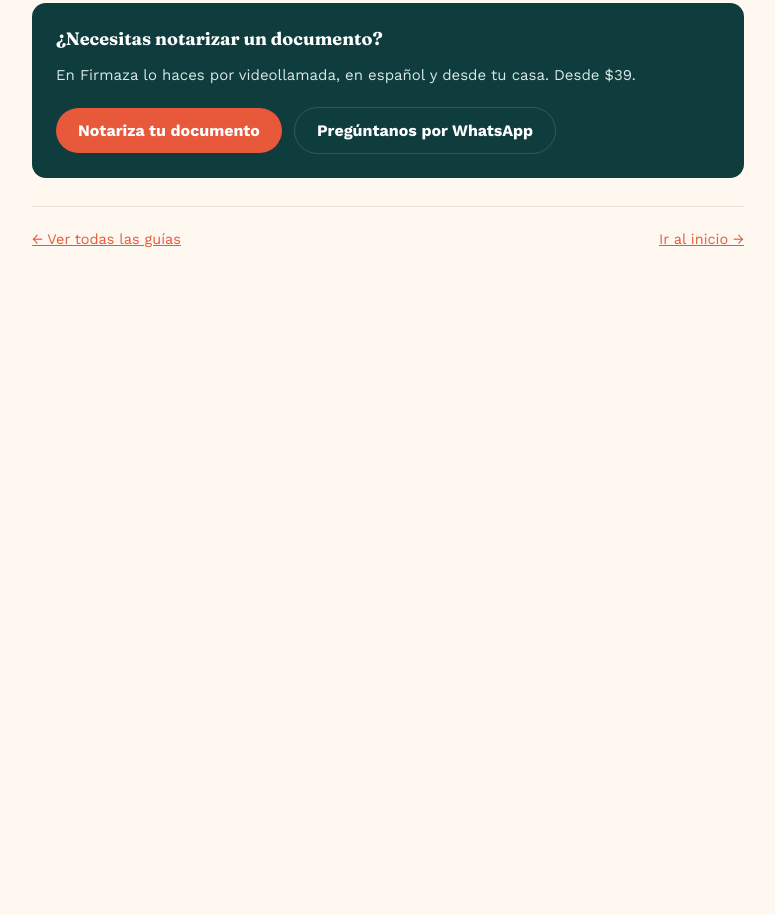
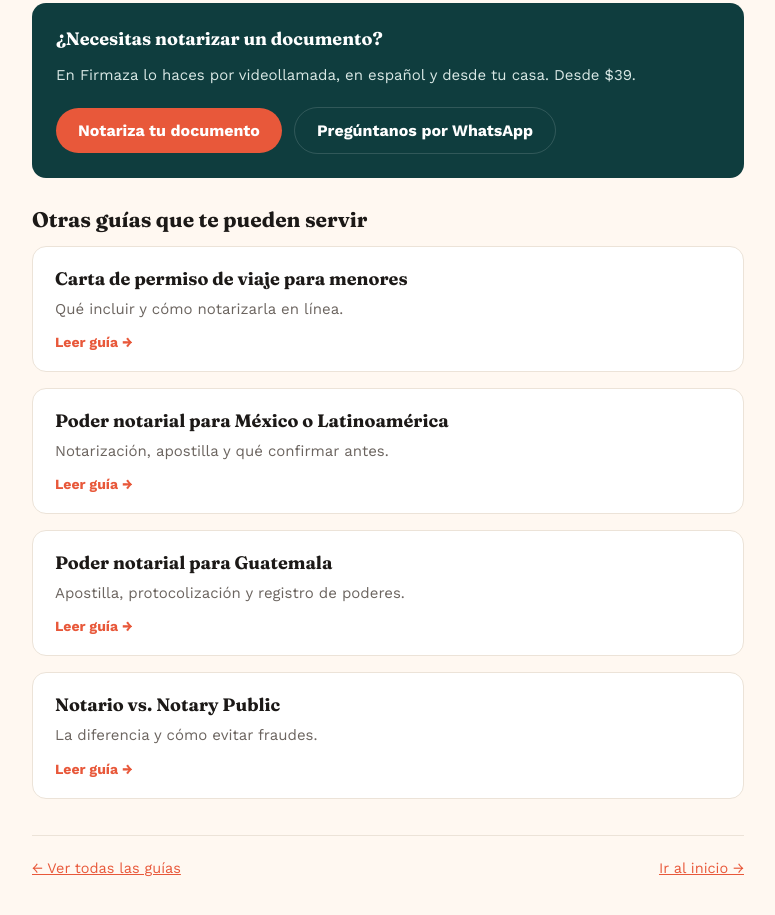
Before and after one commit to richierichfx1-glitch/firmaza, a website: page firmazaapp/public/guias/poder-notarial-honduras.html in a window 1280 px wide. Shown: the part 1692-2607 px from the top of the page, without its empty margins (252-1027 px from the left). Before the commit the page ends 2012 px from the top, so only its background shows below. Drawn offline with nearby package versions, Linux system fonts and the light colour scheme.

Commit message:
Guías: enlaces a otras guías relacionadas

```diff
--- a/firmazaapp/public/guias/poder-notarial-honduras.html
+++ b/firmazaapp/public/guias/poder-notarial-honduras.html
@@ -90,6 +90,16 @@
     <a class="btn btn-ghost" href="https://wa.me/18163809868?text=Hola%2C%20tengo%20una%20pregunta%20sobre%20Firmaza" target="_blank" rel="noopener">Pregúntanos por WhatsApp</a>
   </div>
 
+  <section class="guide-related">
+    <h2>Otras guías que te pueden servir</h2>
+    <div class="guide-list">
+      <a class="guide-card" href="/guias/carta-permiso-viaje-menores"><h3>Carta de permiso de viaje para menores</h3><p>Qué incluir y cómo notarizarla en línea.</p><span>Leer guía →</span></a>
+      <a class="guide-card" href="/guias/poder-notarial-mexico-latinoamerica"><h3>Poder notarial para México o Latinoamérica</h3><p>Notarización, apostilla y qué confirmar antes.</p><span>Leer guía →</span></a>
+      <a class="guide-card" href="/guias/poder-notarial-guatemala"><h3>Poder notarial para Guatemala</h3><p>Apostilla, protocolización y registro de poderes.</p><span>Leer guía →</span></a>
+      <a class="guide-card" href="/guias/notario-vs-notary-public"><h3>Notario vs. Notary Public</h3><p>La diferencia y cómo evitar fraudes.</p><span>Leer guía →</span></a>
+    </div>
+  </section>
+
   <div class="legal-footnav">
     <a href="/guias">← Ver todas las guías</a>
     <a href="/">Ir al inicio →</a>
```
Also changed, not shown: firmazaapp/public/guias/carta-permiso-viaje-menores.html (+10 -0 lines), firmazaapp/public/guias/notario-vs-notary-public.html (+11 -1 lines), firmazaapp/public/guias/poder-notarial-guatemala.html (+10 -0 lines), firmazaapp/public/guias/poder-notarial-mexico-latinoamerica.html (+11 -0 lines).
